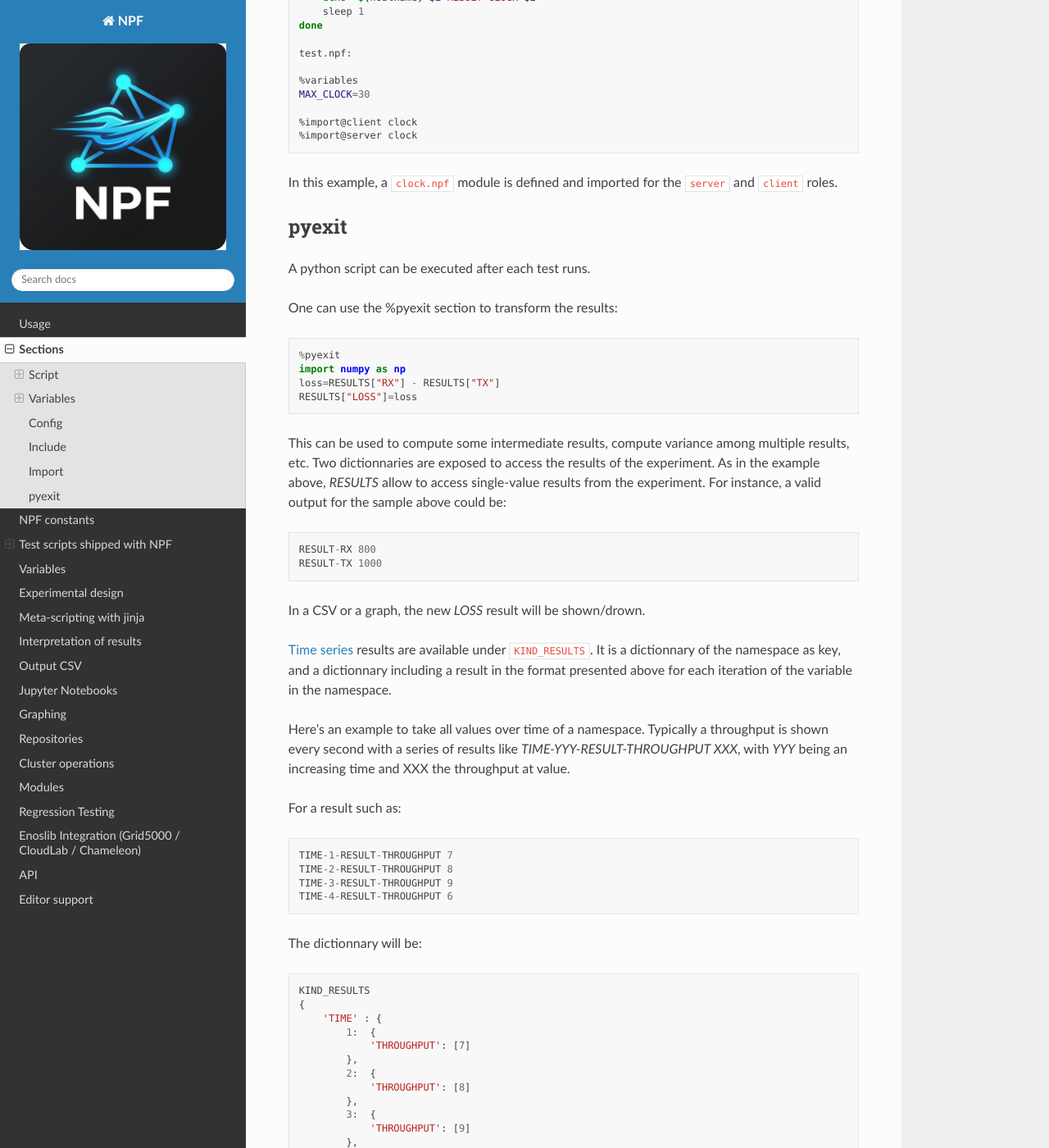
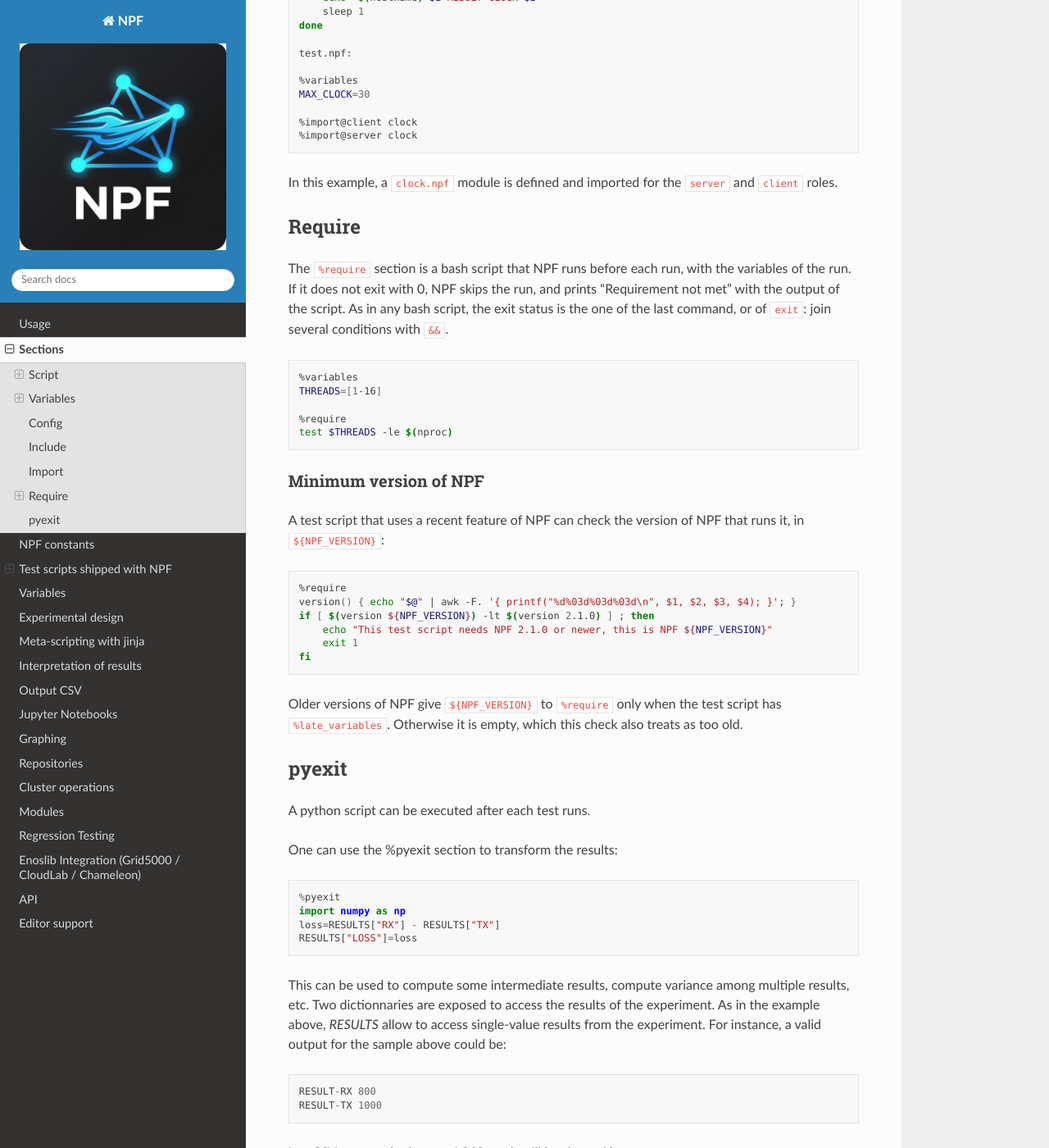
Before and after one commit to tbarbette/npf-docs, a Sphinx documentation site: the page built from docs/source/tests.rst, in a window 1280 px wide and 1400 px high, scrolled down 7280 px. Shown: the whole window at 82% size. Built offline with Sphinx 7.4.7 and the Read the Docs theme 3.1.0, drawn with Linux system fonts in a browser that asks for light colours; some of the changed text lies outside the part shown.

Commit message:
Document %require, and how to require a minimum version of NPF
%require is a script whose exit status decides whether a run happens,
not one whose every line must succeed. Add a section with an example,
and the check of ${NPF_VERSION} proposed in tbarbette/npf#77.

Co-Authored-By: Claude Opus 5.5 <noreply@anthropic.com>

```diff
--- a/docs/source/tests.rst
+++ b/docs/source/tests.rst
@@ -32,7 +32,7 @@ A section can take arguments, separated by spaces and following its type name.
 ``%sendfile``
     Send a file that lies with the test script to the remote machine. The source path of the file is given as first argument. The destination path is the test execution directory.
 ``%require``
-    Determines whether the test can run. NPF runs a test when all lines of the section returns a zero return code.
+    A script that determines whether a run can happen. NPF runs it before each run, and skips the run if it does not exit with 0.
 ``%pyexit``
     A Python script executed after the test. It can change and interpret its results.
 ``%file``
@@ -323,6 +323,38 @@ Modules reside in the ``modules`` folder.
 
 In this example, a ``clock.npf`` module is defined and imported for the ``server`` and ``client`` roles.
 
+Require
+-------
+
+The ``%require`` section is a bash script that NPF runs before each run, with the variables of the run.
+If it does not exit with 0, NPF skips the run, and prints "Requirement not met" with the output of the script.
+As in any bash script, the exit status is the one of the last command, or of ``exit``: join several conditions with ``&&``.
+
+.. code-block:: bash
+
+    %variables
+    THREADS=[1-16]
+
+    %require
+    test $THREADS -le $(nproc)
+
+Minimum version of NPF
+~~~~~~~~~~~~~~~~~~~~~~
+
+A test script that uses a recent feature of NPF can check the version of NPF that runs it, in ``${NPF_VERSION}``:
+
+.. code-block:: bash
+
+    %require
+    version() { echo "$@" | awk -F. '{ printf("%d%03d%03d%03d\n", $1, $2, $3, $4); }'; }
+    if [ $(version ${NPF_VERSION}) -lt $(version 2.1.0) ] ; then
+        echo "This test script needs NPF 2.1.0 or newer, this is NPF ${NPF_VERSION}"
+        exit 1
+    fi
+
+Older versions of NPF give ``${NPF_VERSION}`` to ``%require`` only when the test script has ``%late_variables``.
+Otherwise it is empty, which this check also treats as too old.
+
 pyexit
 ------
 
```
